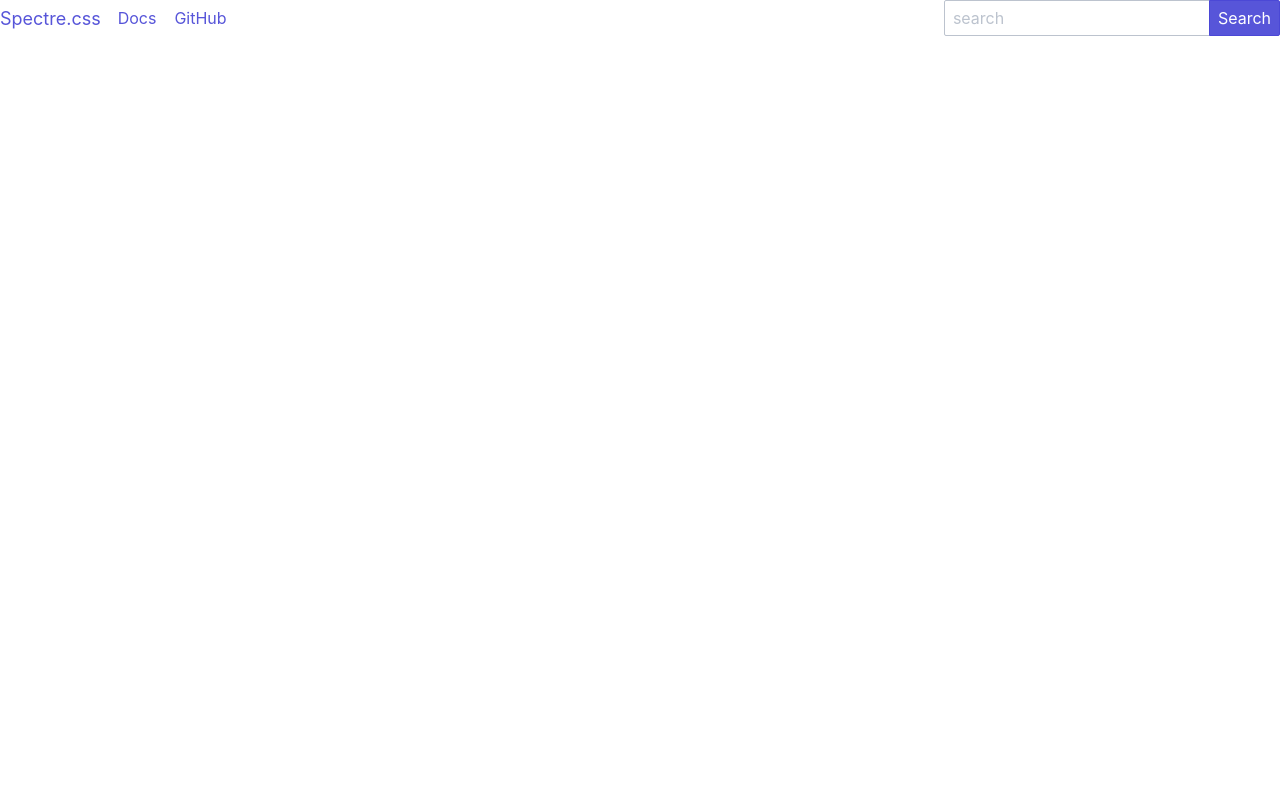
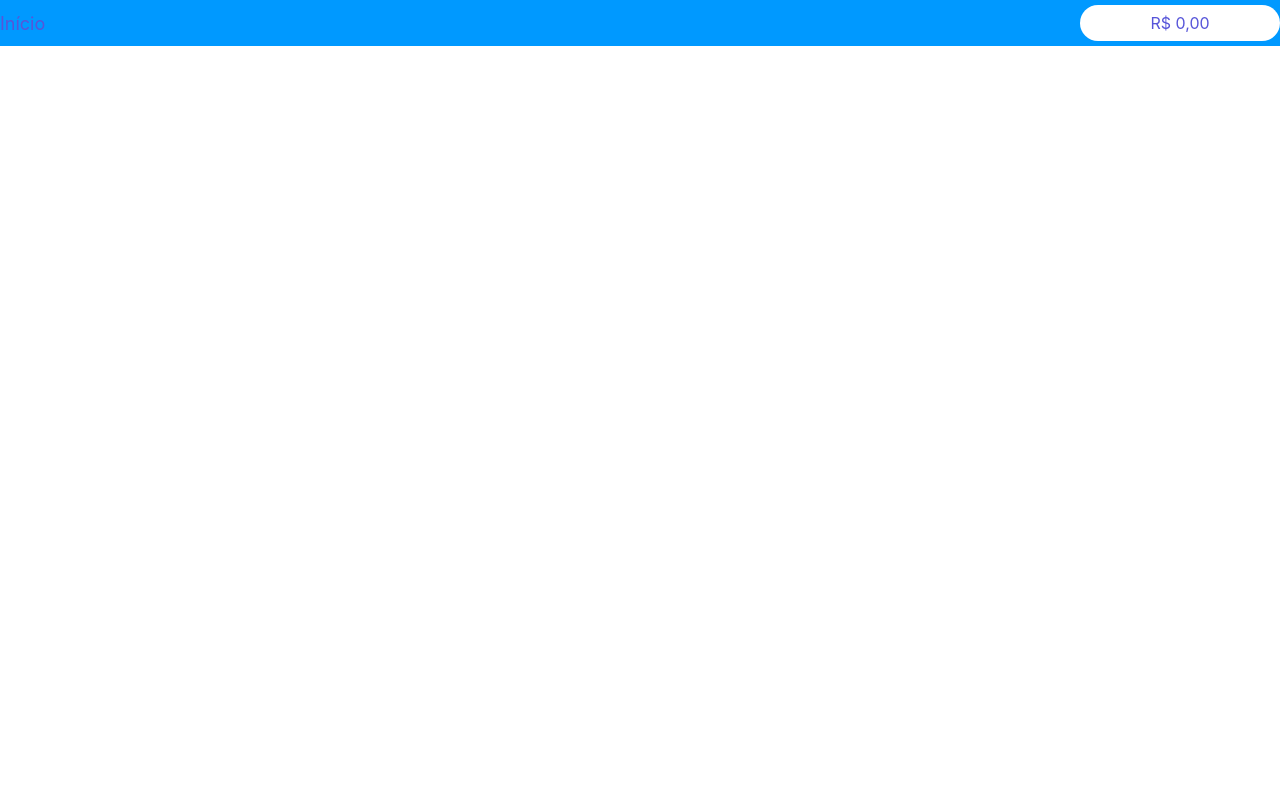
Before and after one commit to AlexdeCampos/cartChallenge, a PHP site: page /cartChallenge/ in a window 1280 px wide. Run offline with PHP 8.4, Linux system fonts and the light colour scheme; data that the repository does not hold is empty.

Commit message:
alteração home

```diff
--- /dev/null
+++ b/assets/css/style.css
@@ -0,0 +1,30 @@
+html,
+body {
+    height: 100%;
+    width: 100%;
+}
+
+.navbar {
+    background-color: #0099ff;
+}
+
+.container {
+    background-color: #f9f9f9
+}
+
+.dropdown {
+    background-color: #FFF;
+    border-radius: 20px;
+    margin: 5px 0px 5px 0px;
+}
+
+.dropdown .btn-group,
+.dropdown a {
+    width: 100%;
+}
+
+
+/* .card {
+    margin: 5px;
+    width: 23%;
+} */
--- a/views/home.php
+++ b/views/home.php
@@ -1,5 +1,6 @@
 <!DOCTYPE html>
 <html lang="en">
+
 <head>
   <meta charset="UTF-8">
   <meta name="viewport" content="width=device-width, initial-scale=1.0">
@@ -10,50 +11,58 @@
   <link rel="stylesheet" href="https://unpkg.com/spectre.css/dist/spectre-exp.min.css">
   <link rel="stylesheet" href="https://unpkg.com/spectre.css/dist/spectre-icons.min.css">
 
+  <link rel="stylesheet" href="assets/css/style.css">
 </head>
+
 <body>
 
-<header class="navbar navbar-center">
+  <header class="navbar">
     <section class="navbar-section">
-    <a href="..." class="navbar-brand mr-2">Spectre.css</a>
-    <a href="..." class="btn btn-link">Docs</a>
-    <a href="..." class="btn btn-link">GitHub</a>
+      <a href="#" class="navbar-brand mr-2">Início</a>
     </section>
+
+
     <section class="navbar-section">
-    <div class="input-group input-inline">
-      <input class="form-input" type="text" placeholder="search">
-      <button class="btn btn-primary input-group-btn">Search</button>
+      <div class="dropdown" style="width: 200px">
+        <div class="btn-group ">
+          <a href="#" class="btn btn-link dropdown-toggle" tabindex="0">
+            R$ 0,00
+          </a>
+
+          <!-- menu component -->
+          <ul class="menu">
+            Carrinho vazio
+          </ul>
+        </div>
       </div>
     </section>
+
   </header>
   <div class="container grid-xl">
-  <div class="columns">
-  <?php foreach($products as $product):?>
-    <div class="card col-3 m-3">
-        <div class="card-image">
-        <img src="assets/images/<?=$product["sku"]?>.jpg" class="img-responsive">
+    <div class="docs-demo columns">
+      <?php foreach ($products as $product) : ?>
+        <div class="collumn col-3">
+          <div class="card">
+            <div class="card-image ">
+              <img style="max-height: 340px" src="assets/images/<?= $product["sku"] ?>.jpg" class="img-responsive m-3">
             </div>
-    <div class="card-header">
-        <div class="card-title h5"><?=$product["name"]?></div>
-        <div class="card-subtitle text-gray"><?=$product["description"]?></div>
+            <div class=" card-header">
+              <div class="card-title h5"><?= $product["name"] ?></div>
+              <div class="card-subtitle text-gray"><?= substr($product["description"], 0, 100) ?></div>
             </div>
             <div class="card-body">
-        R$ <?=number_format($product["price"],2,',','.')?>
+              R$ <?= number_format($product["price"], 2, ',', '.') ?>
             </div>
             <div class="card-footer">
-        <button class="btn btn-primary">Comprar</button>
+              <button class="btn btn-primary">Adicionar ao carrinho</button>
             </div>
           </div>
-
-  <?endforeach;?>
+        </div>
+      <?php endforeach; ?>
     </div>
 
   </div>
 
+</body>
 
-
-
-
-
-</body>
 </html>
```
Lines whose indentation alone changed are shown as unchanged.
